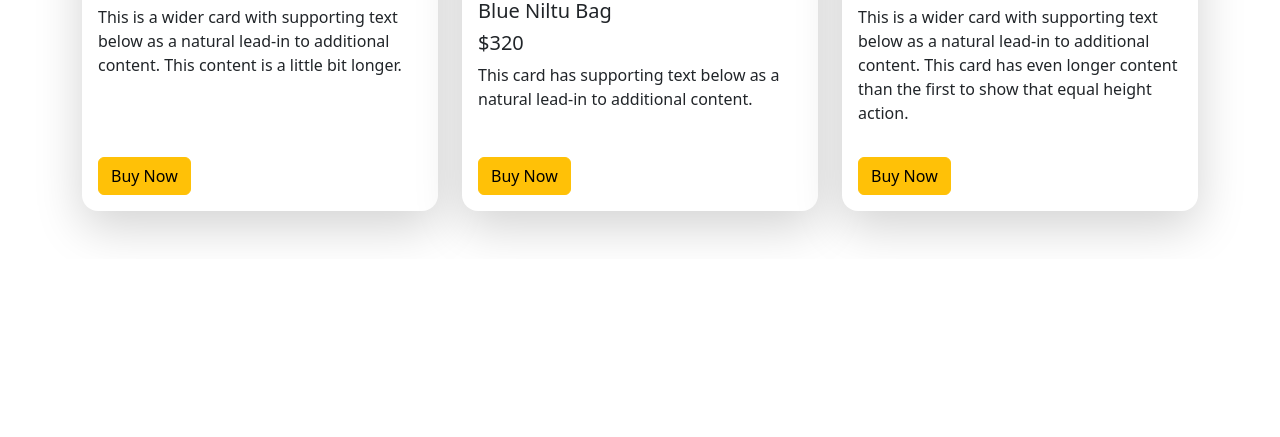
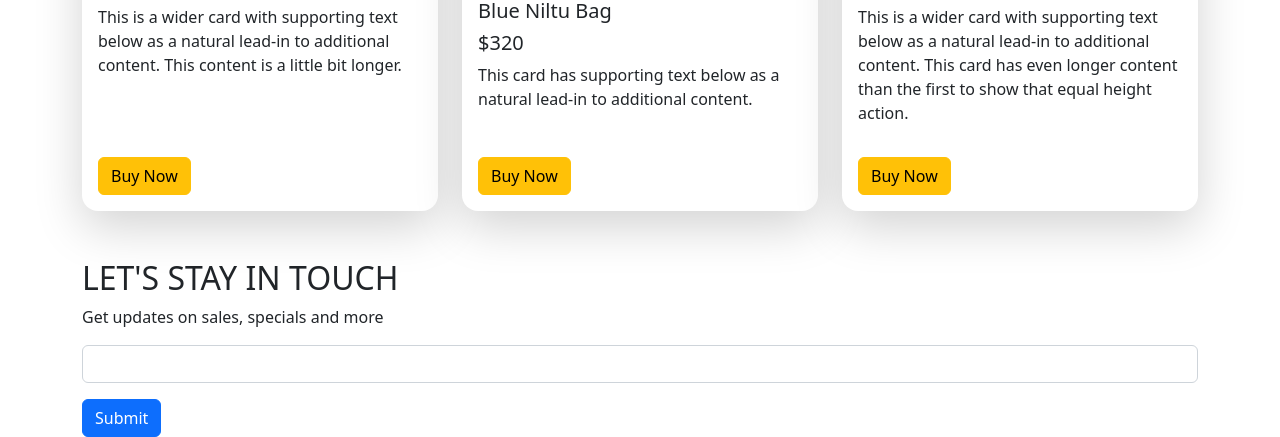
Before and after one commit to sakibnazmus1/Panda-commerce-bootstrap, a plain HTML site: page index.html in a window 1280 px wide. Shown: the part 1908-2345 px from the top of the page. Before the commit the page ends 2167 px from the top, so only its background shows below. Drawn offline with nearby package versions, Linux system fonts and the light colour scheme.

Commit message:
added subscribe section

```diff
--- a/index.html
+++ b/index.html
@@ -244,6 +244,23 @@
             </div>
         </section>
         <!---------------- backpack section end------- -->
+        <!-- ------------subscribe start -------- -->
+        <section class="container">
+            <h2>LET'S STAY IN TOUCH
+            </h2>
+            <p>Get updates on sales, specials and more
+            </p>
+            <form>
+                <div class="mb-3">
+
+                    <input type="email" class="form-control" id="exampleInputEmail1" aria-describedby="emailHelp">
+
+                </div>
+
+
+                <button type="submit" class="btn btn-primary">Submit</button>
+            </form>
+        </section>
     </main>
     <script src="https://cdn.jsdelivr.net/npm/bootstrap@5.2.0/dist/js/bootstrap.bundle.min.js"
         integrity="sha384-A3rJD856KowSb7dwlZdYEkO39Gagi7vIsF0jrRAoQmDKKtQBHUuLZ9AsSv4jD4Xa"
```
